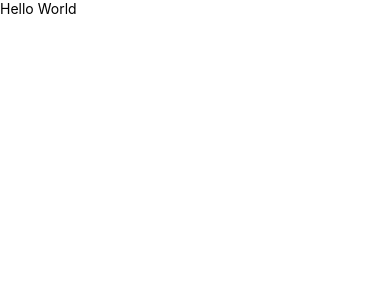
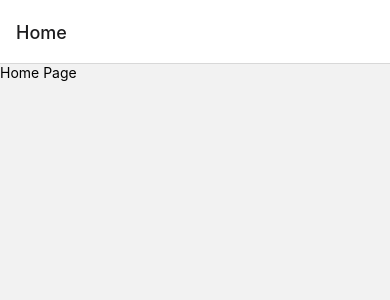
Before and after one commit to Saoa35/MyJornyFinances, a React Native app: screen /Home in a window 390 px wide. Shown: the top 300 px of the page. Built offline with nearby package versions, Linux system fonts and the light colour scheme.

Commit message:
+ added navigation

```diff
--- a/App.jsx
+++ b/App.jsx
@@ -1,11 +1,17 @@
+import {createNativeStackNavigator} from '@react-navigation/native-stack';
 import React from 'react';
-import {StatusBar, Text, View} from 'react-native';
+import HomeScreen from './src/screens/HomeScreen';
+import {NavigationContainer} from '@react-navigation/native';
+
+const Stack = createNativeStackNavigator();
 
 function App() {
   return (
-    <View>
-      <Text>Hello World</Text>
-    </View>
+    <NavigationContainer>
+      <Stack.Navigator>
+        <Stack.Screen name="Home" component={HomeScreen} />
+      </Stack.Navigator>
+    </NavigationContainer>
   );
 }
 
--- /dev/null
+++ b/src/screens/HomeScreen.jsx
@@ -0,0 +1,12 @@
+import React from 'react';
+import {Text, View} from 'react-native';
+
+function HomeScreen() {
+  return (
+    <View>
+      <Text>Home Page</Text>
+    </View>
+  );
+}
+
+export default HomeScreen;
```
Also changed, not shown: package.json (+6 -1 lines), .eslintrc.js, 2 other files (tests, documents, lock files or other folders).
